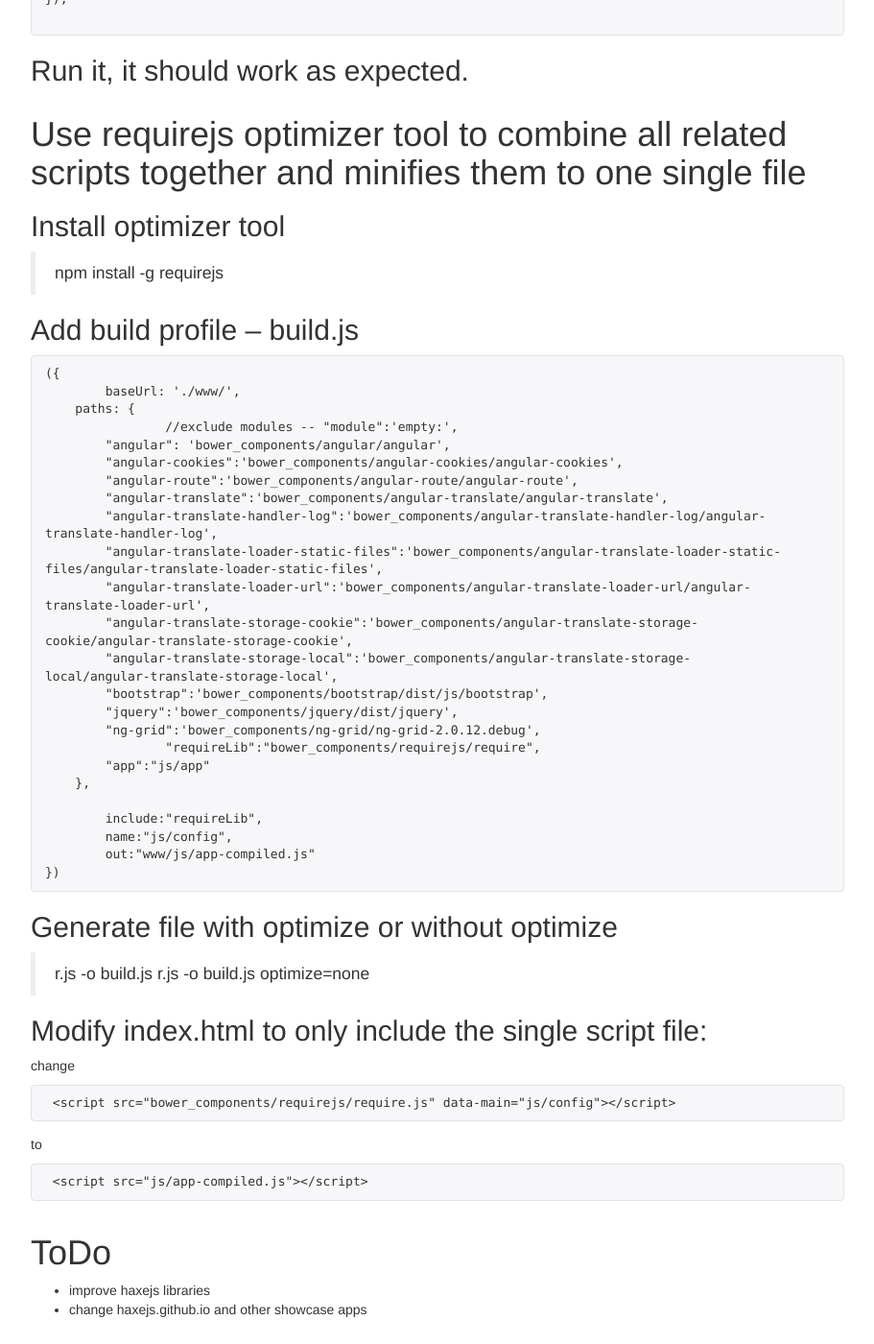
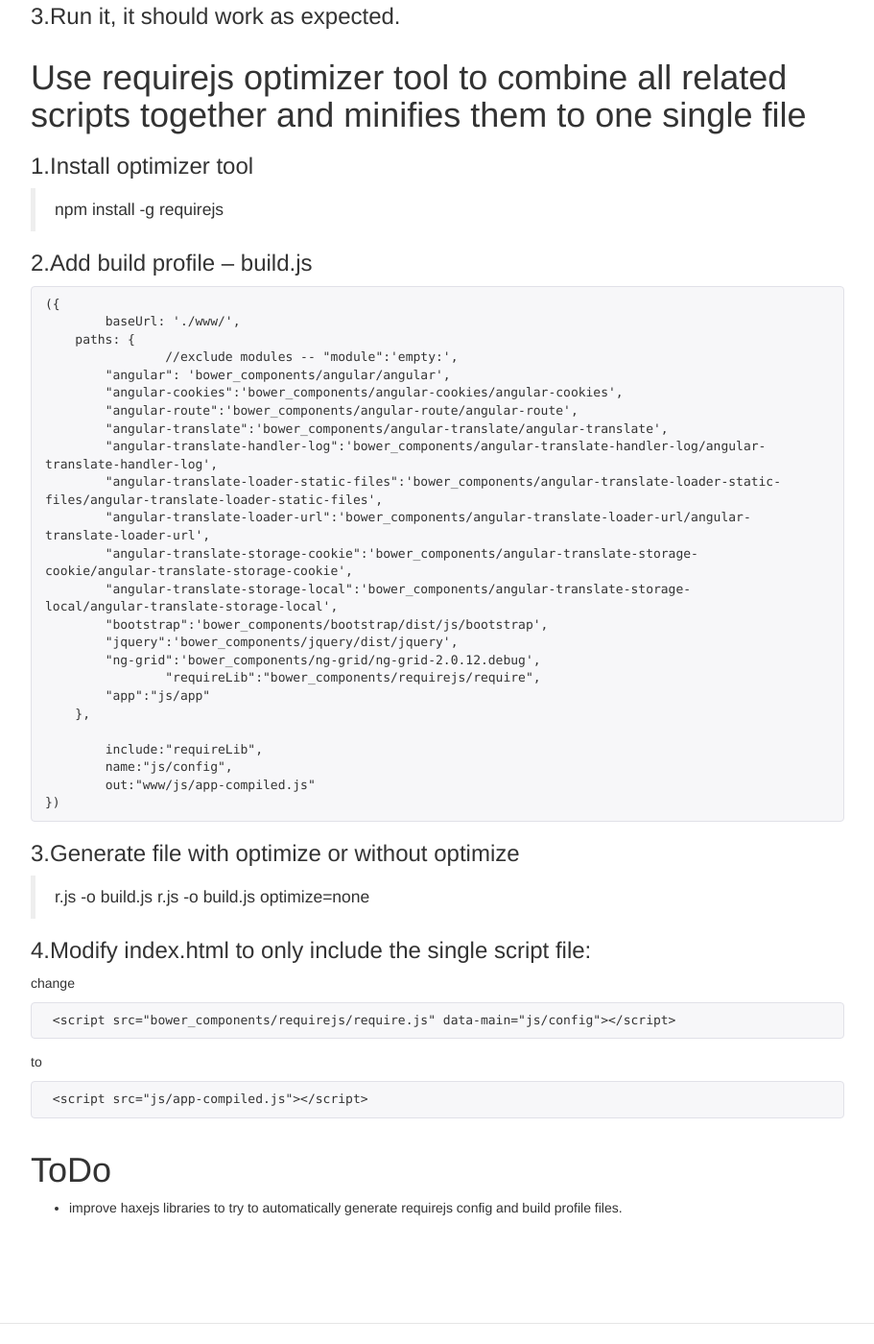
Before and after one commit to haxejs/haxejs.com, a Jekyll site: the page built from _posts/2014-12-27-angularjs-and-requirejs.md, in a window 1280 px wide and 1400 px high, scrolled down 1984 px. Shown: the whole window at 96% size, without its empty margins (38-949 px from the left). Built offline with Jekyll 4.4.1, drawn with Linux system fonts in a browser that asks for light colours; Markdown is read by kramdown in place of the engine named in the settings; comment, search, counter and statistics services are not loaded; some of the changed text lies outside the part shown.

Commit message:
updating blog

````diff
--- a/_posts/2014-12-27-angularjs-and-requirejs.md
+++ b/_posts/2014-12-27-angularjs-and-requirejs.md
@@ -24,9 +24,9 @@ And some smart guys had already experiment a lot:
 - blog:[http://www.startersquad.com/blog/angularjs-requirejs/](http://www.startersquad.com/blog/angularjs-requirejs/)
 - example:[https://github.com/StarterSquad/ngseed](https://github.com/StarterSquad/ngseed)
 
-#Use AMD(requirejs) way to rewrite haxejs.com app(site)
+#Rewrite haxejs.com app by AMD(requirejs) way
 
-##Modify index.html
+###1.Modify index.html
 
 * Remove ng-app attribute to bootstrap app from code
 * Commment or remove all script tags
@@ -36,7 +36,7 @@ And some smart guys had already experiment a lot:
   <script src="bower_components/requirejs/require.js" data-main="js/config"></script>
 ```
 
-##Add js/config.js
+###2.Add js/config.js
 
 ```
 require.config({
@@ -85,14 +85,14 @@ require(['angular','jquery',
 
 ```
 
-##Run it, it should work as expected.
+###3.Run it, it should work as expected.
 
 #Use requirejs optimizer tool to combine all related scripts together and minifies them to one single file
 
-##Install optimizer tool
+###1.Install optimizer tool
 > npm install -g requirejs
 
-##Add build profile -- build.js
+###2.Add build profile -- build.js
 
 ```
 ({
@@ -121,11 +121,11 @@ require(['angular','jquery',
 })
 ```
 
-##Generate file with optimize or without optimize
+###3.Generate file with optimize or without optimize
 > r.js -o build.js
 > r.js -o build.js optimize=none
 
-##Modify index.html to only include the single script file:
+###4.Modify index.html to only include the single script file:
 change
 
 ```
@@ -138,5 +138,4 @@ to
 ```
 
 #ToDo
-- improve haxejs libraries
-- change haxejs.github.io and other showcase apps
+- improve haxejs libraries to try to automatically generate requirejs config and build profile files.
````
